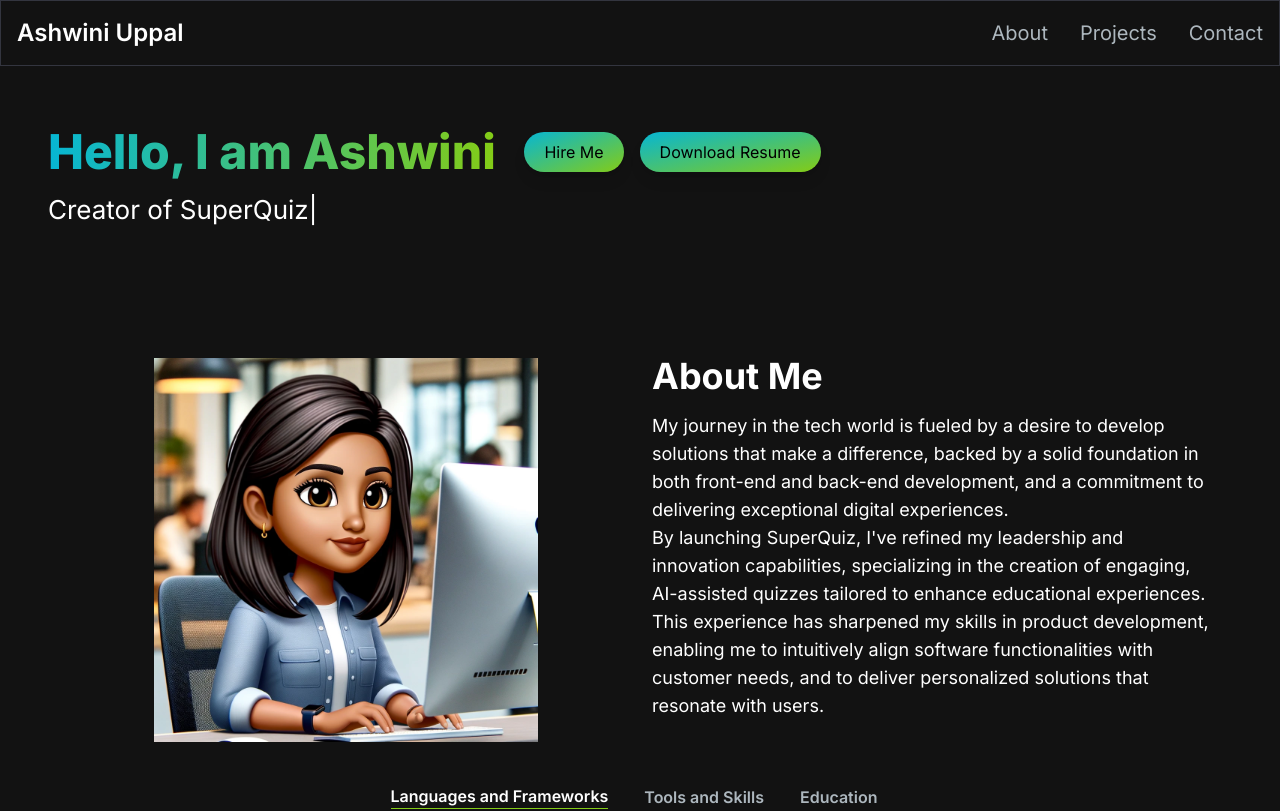
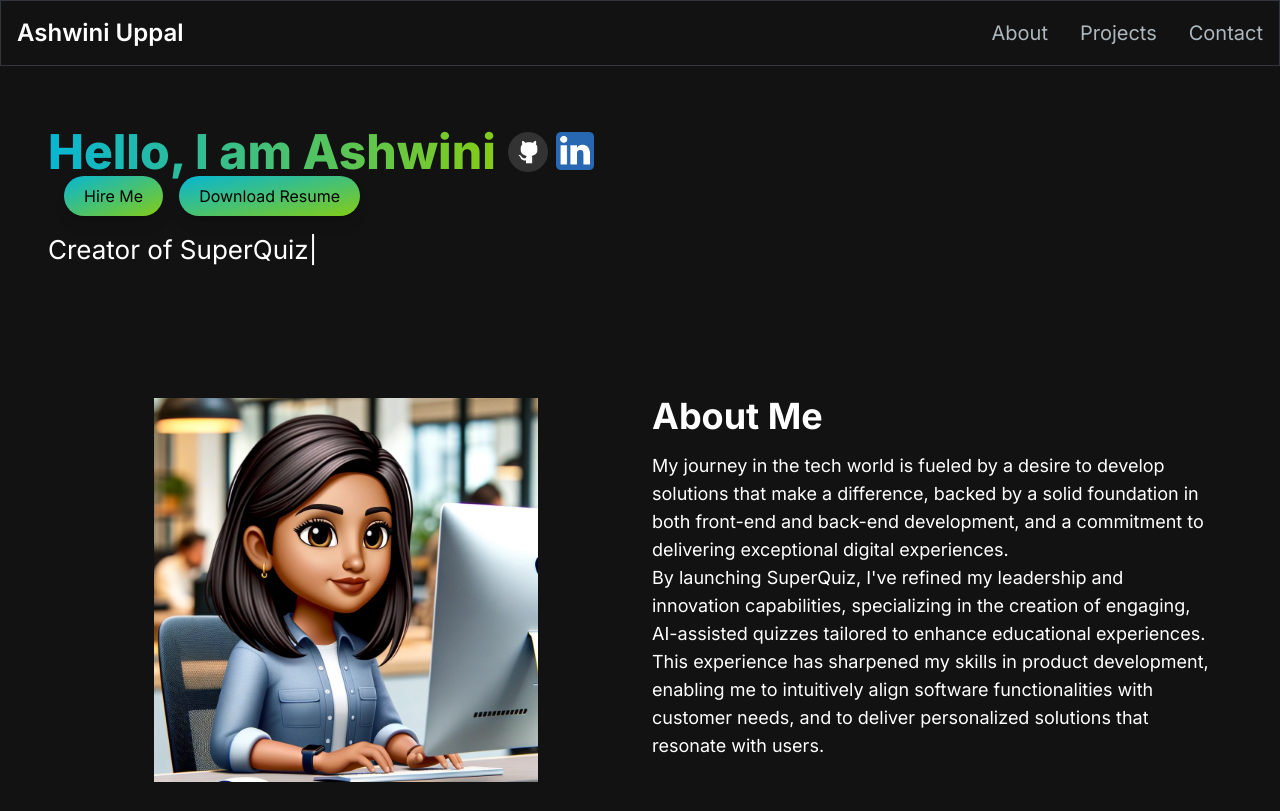
Before and after one commit to ashuppal/Portfolio-nextJS, a Next.js app: page / in a window 1280 px wide. Shown: the top 811 px of the page. Built offline with nearby package versions, Linux system fonts and the light colour scheme.

Commit message:
making changes to hire me button

```diff
--- a/app/components/HeroSection.jsx
+++ b/app/components/HeroSection.jsx
@@ -5,6 +5,7 @@ import { TypeAnimation } from 'react-type-animation';
 import Image from "next/image";
 import GithubIcon from "../../public/images/github2.png"
 import LinkedinIcon from "../../public/images/LinkedIn.png"
+
 const HeroSection = () => {
   const handleDownloadCV = () => {
     window.open('/resume.pdf', '_blank');
@@ -12,6 +13,7 @@ const HeroSection = () => {
   const openInNewTab = (url) => {
     window.open(url, '_blank', 'noopener,noreferrer');
   };
+
   return (
     <section className="relative grid grid-cols-1 lg:grid-cols-12 my-4">
       <div className="col-span-7">
@@ -23,15 +25,30 @@ const HeroSection = () => {
                   Hello, I am Ashwini
                 </span>
               </h1>
-            <div className="flex gap-2 ml-4">
+
+            </div>
+
+            <div className="flex gap-2">
                 <div className="cursor-pointer" onClick={() => openInNewTab('https://github.com/ashuppal')}>
-                <Image alt="GitHub logo" src={GithubIcon} width={30} height={40} layout="fixed" />
+                  <Image
+                    alt="GitHub logo"
+                    src={GithubIcon}
+                    width={40}
+                    height={40}
+                    layout="fixed"
+                  />
                 </div>
                 <div className="cursor-pointer" onClick={() => openInNewTab('https://www.linkedin.com/in/ashwini-uppal')}>
-                <Image alt="LinkedIn logo" src={LinkedinIcon} width={28} height={30} layout="fixed" />
+                  <Image
+                    alt="LinkedIn logo"
+                    src={LinkedinIcon}
+                    width={38}
+                    height={38}
+                    layout="fixed"
+                  />
                 </div>
               </div>
-          </div>
+
             <div className="col-span-1 flex justify-end lg:justify-start lg:ml-4">
               <Link href="#contact" className="inline-flex justify-center items-center bg-gradient-to-br from-cyan-500 to-lime-500 text-charcoal rounded-full shadow-lg transition duration-150 ease-in-out transform hover:scale-105">
                 <span className="block bg-charcoal hover:bg-cyan-500 hover:border-cyan-700 hover:border-2 hover:text-white rounded-full px-5 py-2 whitespace-nowrap">
@@ -55,14 +72,13 @@ const HeroSection = () => {
               'HTTP API Clients, OpenAI GPT APIs, Auth0 Authentication', 1000
             ]}
             wrapper="div"
-              style={{ fontSize: '1.625rem', lineHeight: '2.25rem', color:'white' }}
+            style={{ fontSize: '1.625rem', lineHeight: '2.25rem', color: 'white' }}
             speed={50}
             backSpeed={60}
             repeat={Infinity}
           />
+
         </div>
-
-
       </div>
     </section>
   );
```
Lines whose indentation alone changed are shown as unchanged.
